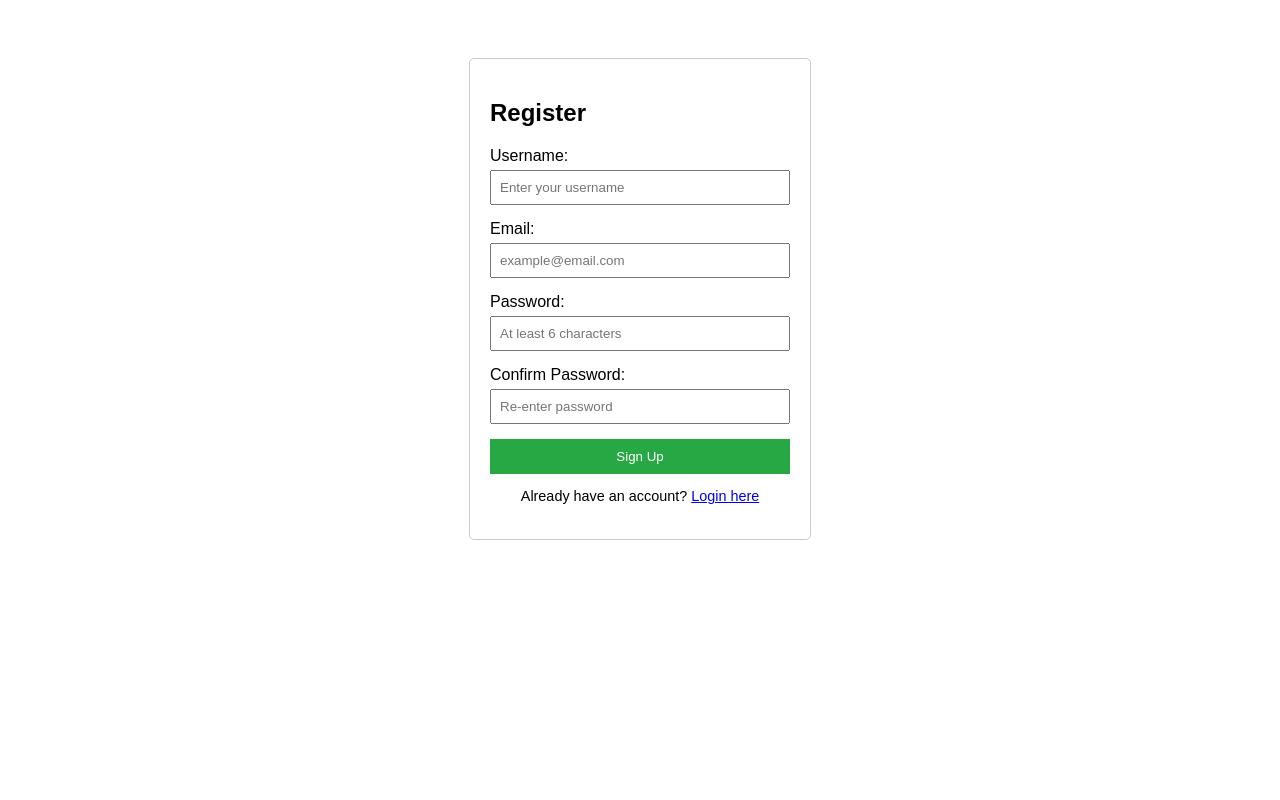
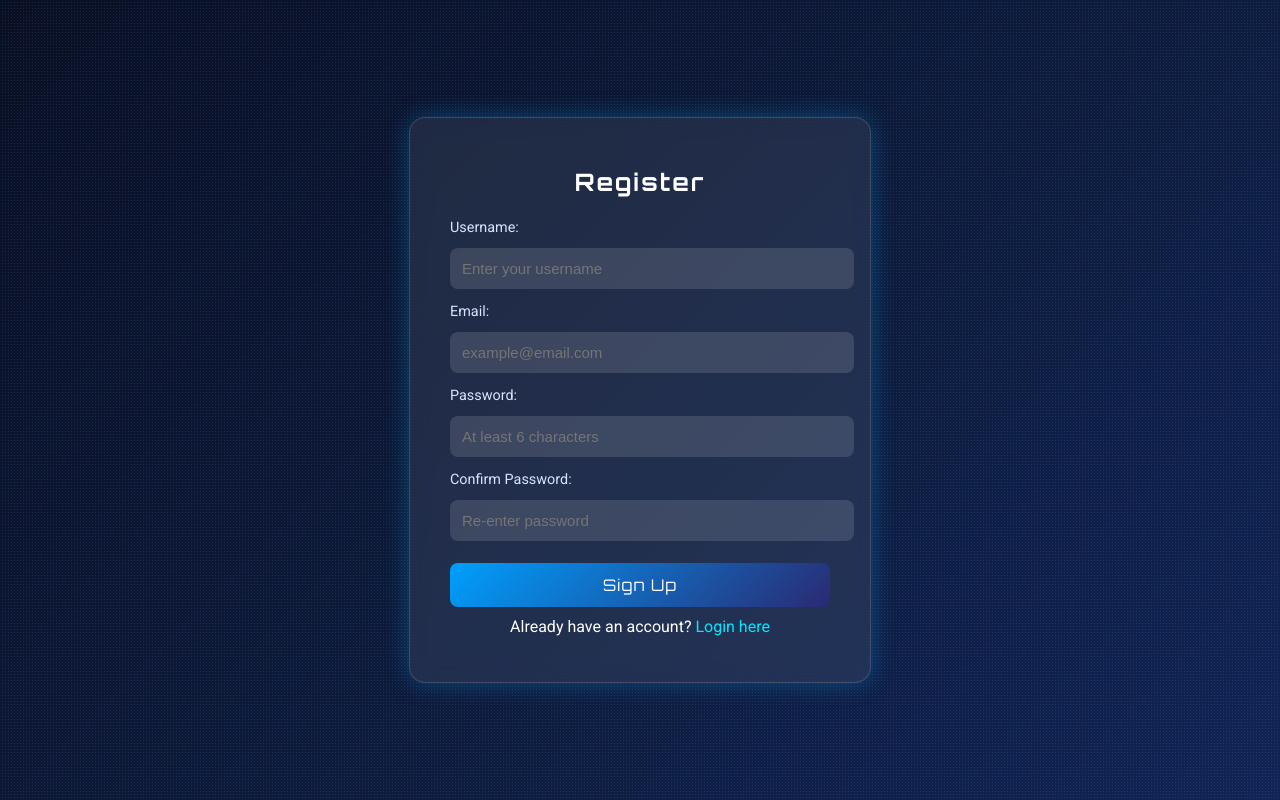
Before and after one commit to wzizheng5-crypto/MyWeb_Update, a website: page index.html in a window 1280 px wide. Drawn offline with Linux system fonts and the light colour scheme.

Commit message:
update code

```diff
--- a/index.html
+++ b/index.html
@@ -4,47 +4,148 @@
     <meta charset="UTF-8">
     <meta name="viewport" content="width=device-width, initial-scale=1.0">
     <title>Sign Up - Ultimate VV Challenge</title>
+
+    <!-- Google Fonts -->
+    <link href="https://fonts.googleapis.com/css2?family=Orbitron:wght@400;700&family=Roboto&display=swap" rel="stylesheet">
+
     <style>
-        body { font-family: sans-serif; display: flex; justify-content: center; padding-top: 50px; }
-        form { border: 1px solid #ccc; padding: 20px; border-radius: 5px; width: 300px; }
-        div { margin-bottom: 15px; }
-        label { display: block; margin-bottom: 5px; }
-        input { width: 100%; padding: 8px; box-sizing: border-box; }
-        button { width: 100%; padding: 10px; background-color: #28a745; color: white; border: none; cursor: pointer; }
-        button:hover { background-color: #218838; }
+        body {
+            margin: 0;
+            height: 100vh;
+            background: linear-gradient(135deg, #0a0f24, #0e1a3a, #112455);
+            font-family: 'Roboto', sans-serif;
+            display: flex;
+            justify-content: center;
+            align-items: center;
+            color: white;
+            overflow: hidden;
+        }
+
+        /* 粒子背景 */
+        .particles {
+            position: fixed;
+            top: 0; left: 0;
+            width: 100%; height: 100%;
+            background-image: radial-gradient(#4fc3f7 1px, transparent 1px);
+            background-size: 3px 3px;
+            opacity: 0.15;
+            z-index: -1;
+            animation: moveParticles 20s linear infinite;
+        }
+
+        @keyframes moveParticles {
+            from { background-position: 0 0; }
+            to { background-position: 1000px 1000px; }
+        }
+
+        /* 卡片 */
+        form {
+            width: 380px;
+            padding: 30px 40px;
+            background: rgba(255, 255, 255, 0.08);
+            backdrop-filter: blur(10px);
+            border-radius: 16px;
+            border: 1px solid rgba(255, 255, 255, 0.15);
+            box-shadow: 0 0 25px rgba(0, 180, 255, 0.3);
+            animation: fadeIn 1.5s ease;
+        }
+
+        @keyframes fadeIn {
+            from { opacity: 0; transform: translateY(20px); }
+            to { opacity: 1; transform: translateY(0); }
+        }
+
+        h2 {
+            font-family: 'Orbitron', sans-serif;
+            text-align: center;
+            margin-bottom: 20px;
+            letter-spacing: 2px;
+        }
+
+        /* 输入框 */
+        input {
+            width: 100%;
+            padding: 12px;
+            margin: 12px 0;
+            border-radius: 8px;
+            border: none;
+            outline: none;
+            background: rgba(255, 255, 255, 0.12);
+            color: white;
+            font-size: 15px;
+            transition: 0.3s;
+        }
+
+        input:focus {
+            box-shadow: 0 0 12px #00eaff;
+            background: rgba(255,255,255,0.2);
+        }
+
+        /* 按钮 */
+        button {
+            width: 100%;
+            padding: 12px;
+            margin-top: 10px;
+            border: none;
+            border-radius: 8px;
+            background: linear-gradient(135deg, #009ffd, #2a2a72);
+            color: white;
+            font-size: 16px;
+            cursor: pointer;
+            transition: 0.3s;
+            font-family: 'Orbitron', sans-serif;
+            letter-spacing: 1px;
+        }
+
+        button:hover {
+            background: linear-gradient(135deg, #00c6ff, #1d2671);
+            transform: scale(1.03);
+        }
+
+        p {
+            text-align: center;
+            margin-top: 10px;
+        }
+
+        a {
+            color: #00eaff;
+            text-decoration: none;
+        }
+
+        a:hover {
+            text-decoration: underline;
+        }
+
+        label {
+            color: #d9e6ff;
+            font-size: 0.9em;
+        }
+
     </style>
 </head>
 <body>
 
-    <form action="/register" method="POST">
-        <h2>Register</h2>
+<div class="particles"></div>
 
-        <div>
-            <label for="username">Username:</label>
-            <input type="text" id="username" name="username" required placeholder="Enter your username">
-        </div>
+<form action="/register" method="POST">
+    <h2>Register</h2>
 
-        <div>
-            <label for="email">Email:</label>
-            <input type="email" id="email" name="email" required placeholder="example@email.com">
-        </div>
+    <label>Username:</label>
+    <input type="text" name="username" required placeholder="Enter your username">
 
-        <div>
-            <label for="password">Password:</label>
-            <input type="password" id="password" name="password" required minlength="6" placeholder="At least 6 characters">
-        </div>
+    <label>Email:</label>
+    <input type="email" name="email" required placeholder="example@email.com">
 
-        <div>
-            <label for="confirmPassword">Confirm Password:</label>
-            <input type="password" id="confirmPassword" name="confirmPassword" required placeholder="Re-enter password">
-        </div>
+    <label>Password:</label>
+    <input type="password" name="password" required minlength="6" placeholder="At least 6 characters">
 
-        <button type="submit">Sign Up</button>
+    <label>Confirm Password:</label>
+    <input type="password" name="confirmPassword" required placeholder="Re-enter password">
 
-        <p style="text-align: center; font-size: 0.9em;">
-            Already have an account? <a href="/login">Login here</a>
-        </p>
-    </form>
+    <button type="submit">Sign Up</button>
+
+    <p>Already have an account? <a href="/login">Login here</a></p>
+</form>
 
 </body>
 </html>
```
